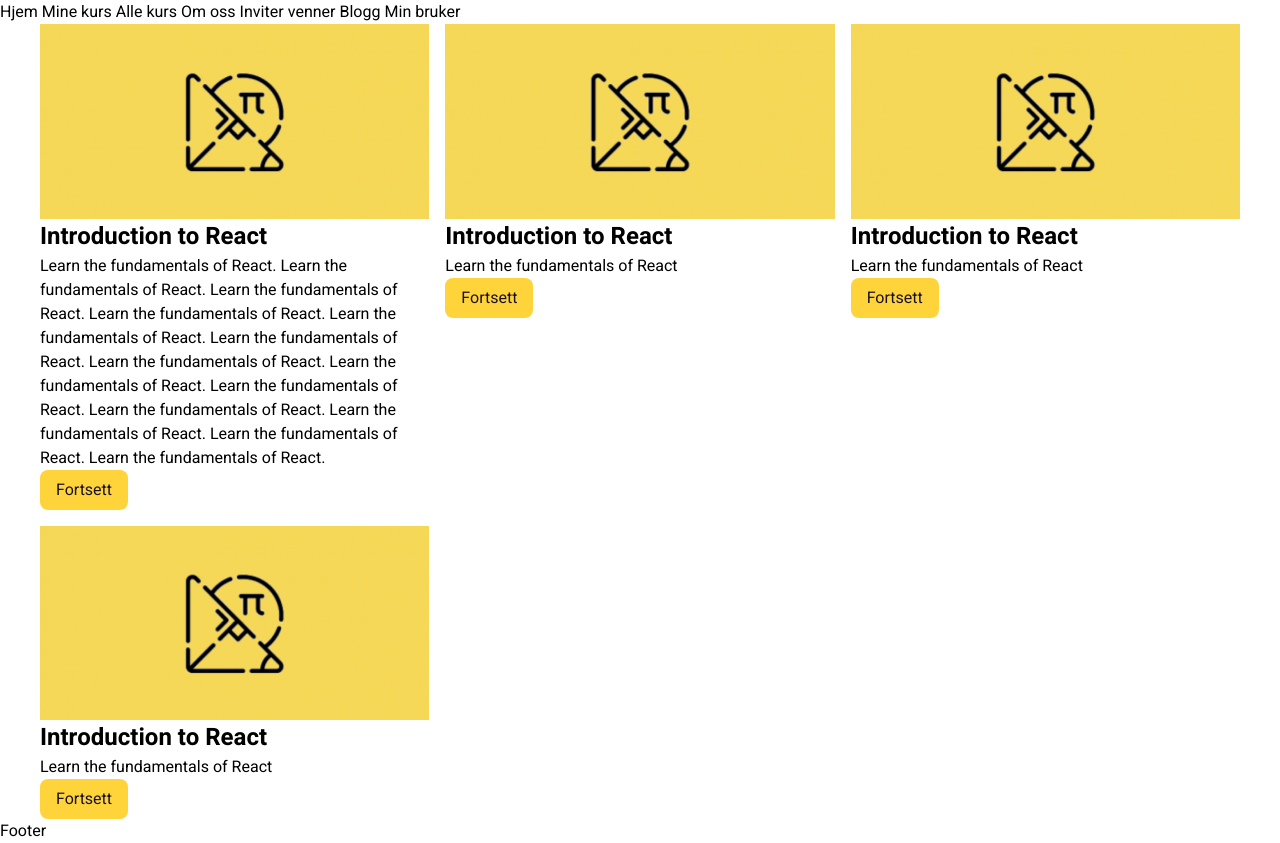
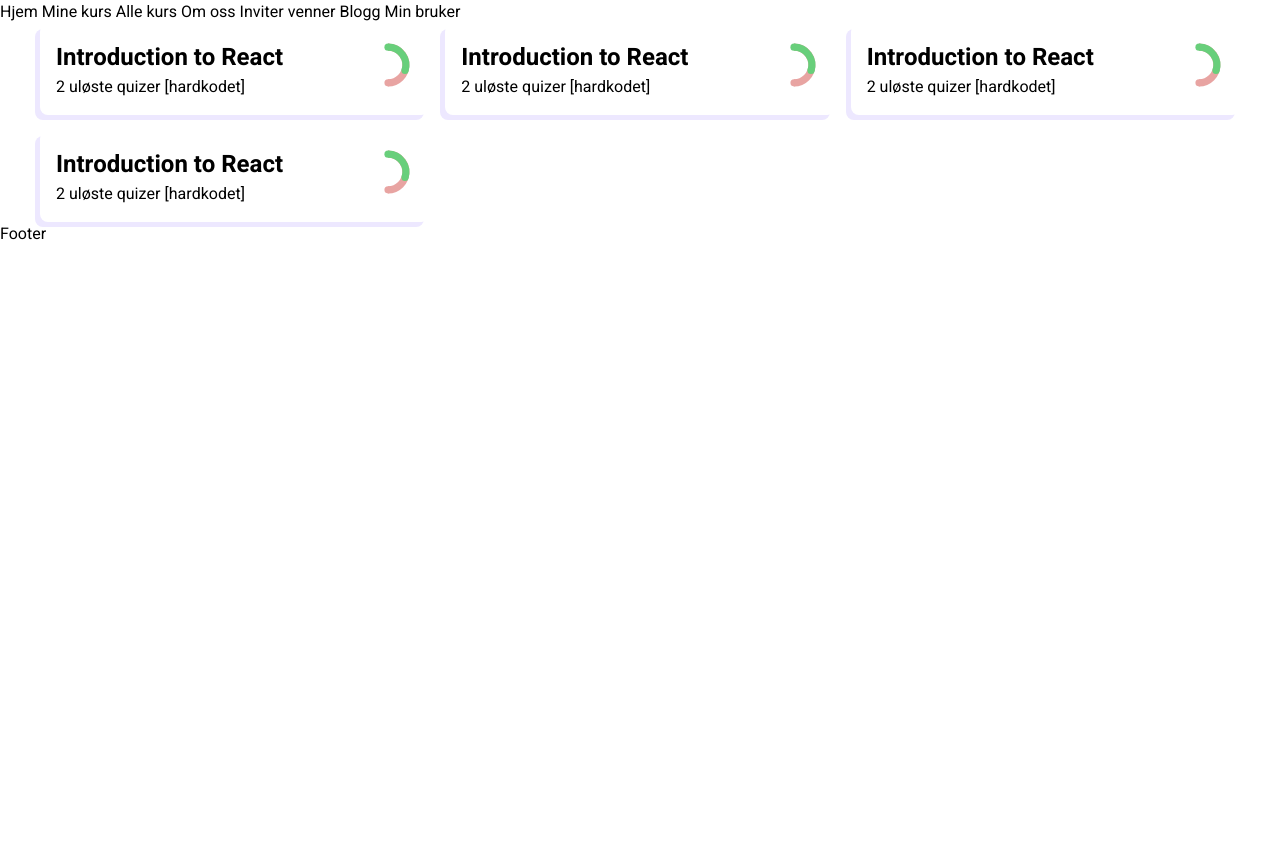
Before and after one commit to RealfagsPortalen/Quizside, a Next.js app: page / in a window 1280 px wide. After the commit the page ends 800 px from the top, so only its background shows below. Built offline with nearby package versions, Linux system fonts and the light colour scheme.

Commit message:
added styling

```diff
--- a/features/courseOverview/CourseThumbnail.tsx
+++ b/features/courseOverview/CourseThumbnail.tsx
@@ -3,18 +3,23 @@
 import { Course } from "../../mockData";
 import { Button } from "../../ui/Button";
 import { Image } from "../../ui/Image";
+import { PieChart } from "@ui/PieChart";
+import { Card } from "@ui/Card";
 
 export const CourseThumbnail: FC<{ course: Course }> = ({ course }) => {
   return (
-    <Link href={"/kurs/"}>
-      <article>
+    <Link href={`/kurs/${course.id}`} css={{}}>
+      <Card
+        css={{ display: "flex", justifyContent: "space-between", gap: "1rem" }}
+      >
         <div>
-          <Image src={course.img} aspectRatio={2} alt={course.title} />
           <h2>{course.title}</h2>
-          <p>{course.description}</p>
+          <p>2 uløste quizer [hardkodet]</p>
         </div>
-        <Button>Fortsett</Button>
-      </article>
+        <div css={{ width: 50 }}>
+          <PieChart completedPercentage={0.3} attemptedPercentage={0.5} />
+        </div>
+      </Card>
     </Link>
   );
 };
--- /dev/null
+++ b/ui/Card.tsx
@@ -0,0 +1,9 @@
+import styled from "@emotion/styled";
+import { borderRadius, boxShadow, colors } from "./design-tokens";
+
+export const Card = styled.div`
+  border-radius: ${borderRadius.default};
+  background-color: ${colors.gray[50]};
+  box-shadow: ${boxShadow.card};
+  padding: 1rem;
+`;
--- a/ui/design-tokens.ts
+++ b/ui/design-tokens.ts
@@ -32,3 +32,7 @@
 export const borderRadius = {
   default: "0.5rem",
 };
+
+export const boxShadow = {
+  card: "-5px 5px 0px #EDE8FF",
+};
```
Also changed, not shown: features/chapter/ChapterThumbnail.tsx (+5 -11 lines).
